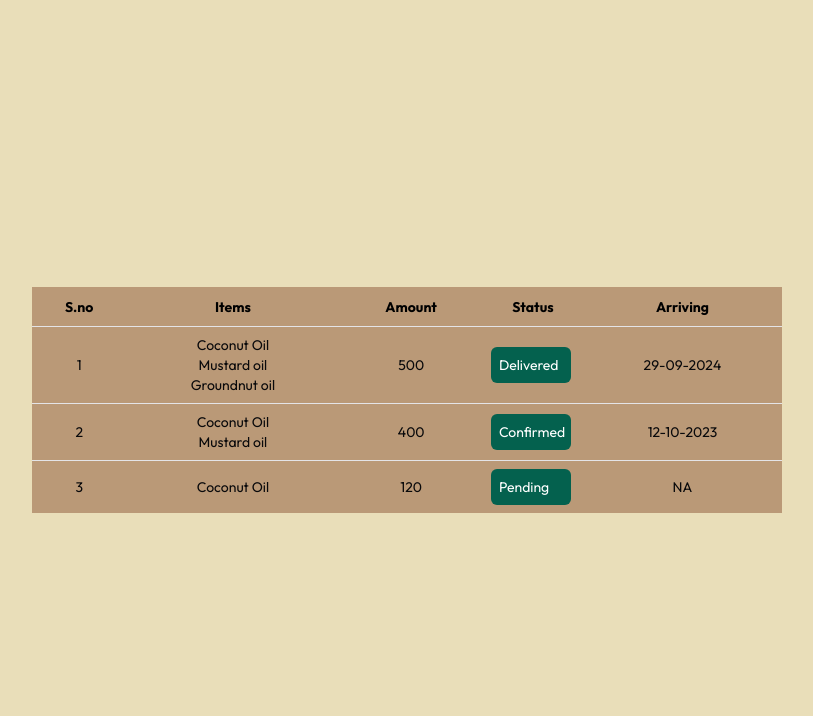
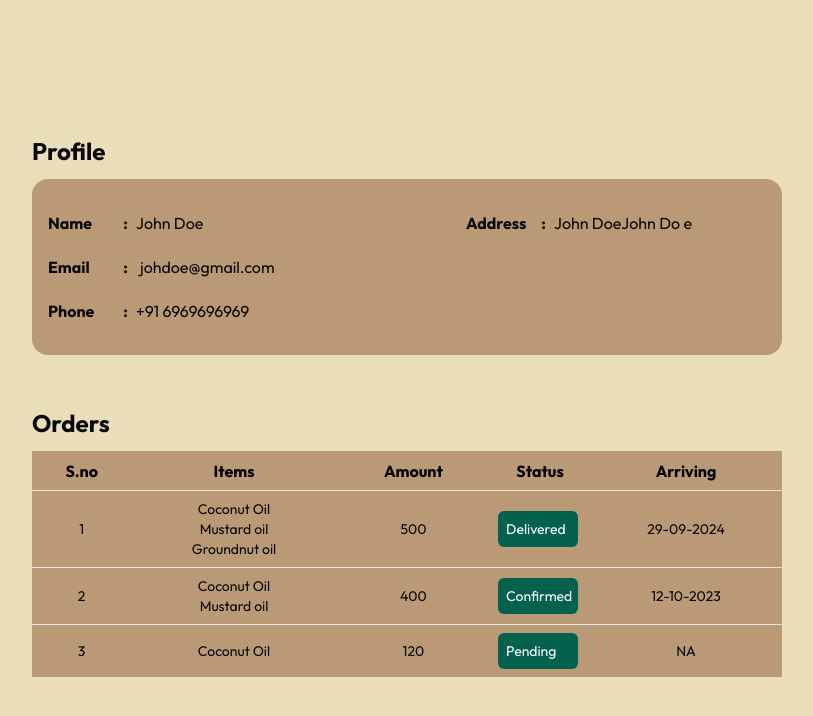
Before and after one commit to dineshkrishna006/mahoksh, a Next.js app: page /profile in a window 1280 px wide. Shown: the top 716 px of the page, without its empty margins (233-1046 px from the left). Built offline with nearby package versions, Linux system fonts and the light colour scheme.

Commit message:
profilepage

```diff
--- a/app/profile/page.tsx
+++ b/app/profile/page.tsx
@@ -3,8 +3,9 @@ import React from "react";
 
 const page = () => {
   return (
-    <div className="flex items-center justify-center h-screen w-[100vw] bg-mbackg">
-      <div className="flex items-center justify-center">
+    <div className="flex flex-col items-center justify-center min-h-screen ] bg-mbackg">
+
+      <div className="flex items-center justify-center bg-mbackg p-2">
         <Profile />
       </div>
     </div>
--- a/components/profile.tsx
+++ b/components/profile.tsx
@@ -35,10 +35,48 @@ export function Profile() {
     },
   ];
   return (
+    <div className="w-full bg-mbackg font-out flex flex-col gap-10 ">
+      <div>
+        <h1 className="text-2xl font-out font-semibold my-3">Profile</h1>
+        <div className="md-[750px]  flex flex-col md:flex-row gap-5  justify-between items-start bg-[#BA9977] py-8 px-4 rounded-2xl">
+          <div className="flex flex-col gap-5">
+            <div className="w-[300px] flex justify-start gap-2  items-center">
+              <div className="w-[80px] flex justify-between font-[520]">
+                <p>Name</p>
+                <p>:</p>
+              </div>
+              <p>John Doe</p>
+            </div>
+            <div className="w-[300px] flex justify-start gap-2  items-center">
+              <div className="w-[80px] flex justify-between font-[520]">
+                <p>Email</p>
+                <p>:</p>
+              </div>
+              <p className="pl-1">johdoe@gmail.com</p>
+            </div>
+            <div className="w-[300px] flex justify-start gap-2  items-center">
+              <div className="w-[80px] flex justify-between font-[520]">
+                <p>Phone</p>
+                <p>:</p>
+              </div>
+              <p>+91 6969696969</p>
+            </div>
+          </div>
 
-      <Table className="font-out bg-[#BA9977] md:w-[750px]">
+          <div className="w-[300px] flex justify-start gap-2  items-start">
+            <div className="w-[80px] flex justify-between font-[520]">
+              <p>Address</p>
+              <p>:</p>
+            </div>
+            <p> John DoeJohn Do e</p>
+          </div>
+        </div>
+      </div>
+      <div className="">
+        <h1 className="text-2xl font-out font-semibold my-3">Orders</h1>
+        <Table className="font-out bg-[#BA9977]  md:w-[750px]">
           <TableHeader>
-          <TableRow>
+            <TableRow className="text-base">
               <TableHead>S.no</TableHead>
               <TableHead>Items</TableHead>
               <TableHead>Amount</TableHead>
@@ -49,7 +87,9 @@ export function Profile() {
           <TableBody>
             {orders.map((order, ind) => (
               <TableRow key={ind}>
-              <TableCell className="font-medium text-center">{ind+1}</TableCell>
+                <TableCell className="font-medium text-center">
+                  {ind + 1}
+                </TableCell>
                 <TableCell className=" text-center">
                   {order.items.map((item, index) => (
                     <p key={index}>{item}</p>
@@ -76,6 +116,7 @@ export function Profile() {
         </TableRow>
       </TableFooter> */}
         </Table>
-
+      </div>
+    </div>
   );
 }
```
Lines whose indentation alone changed are shown as unchanged.
